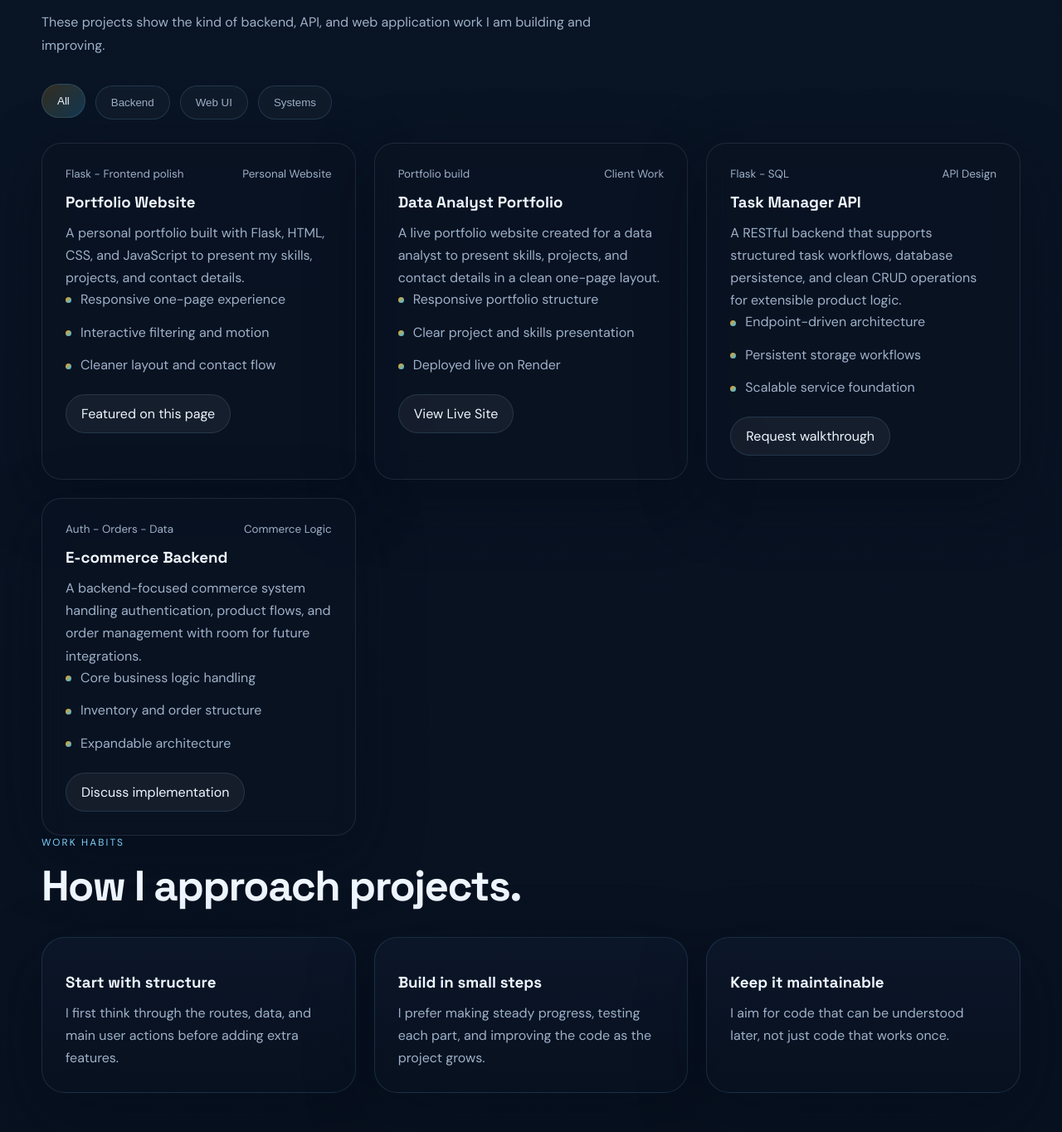
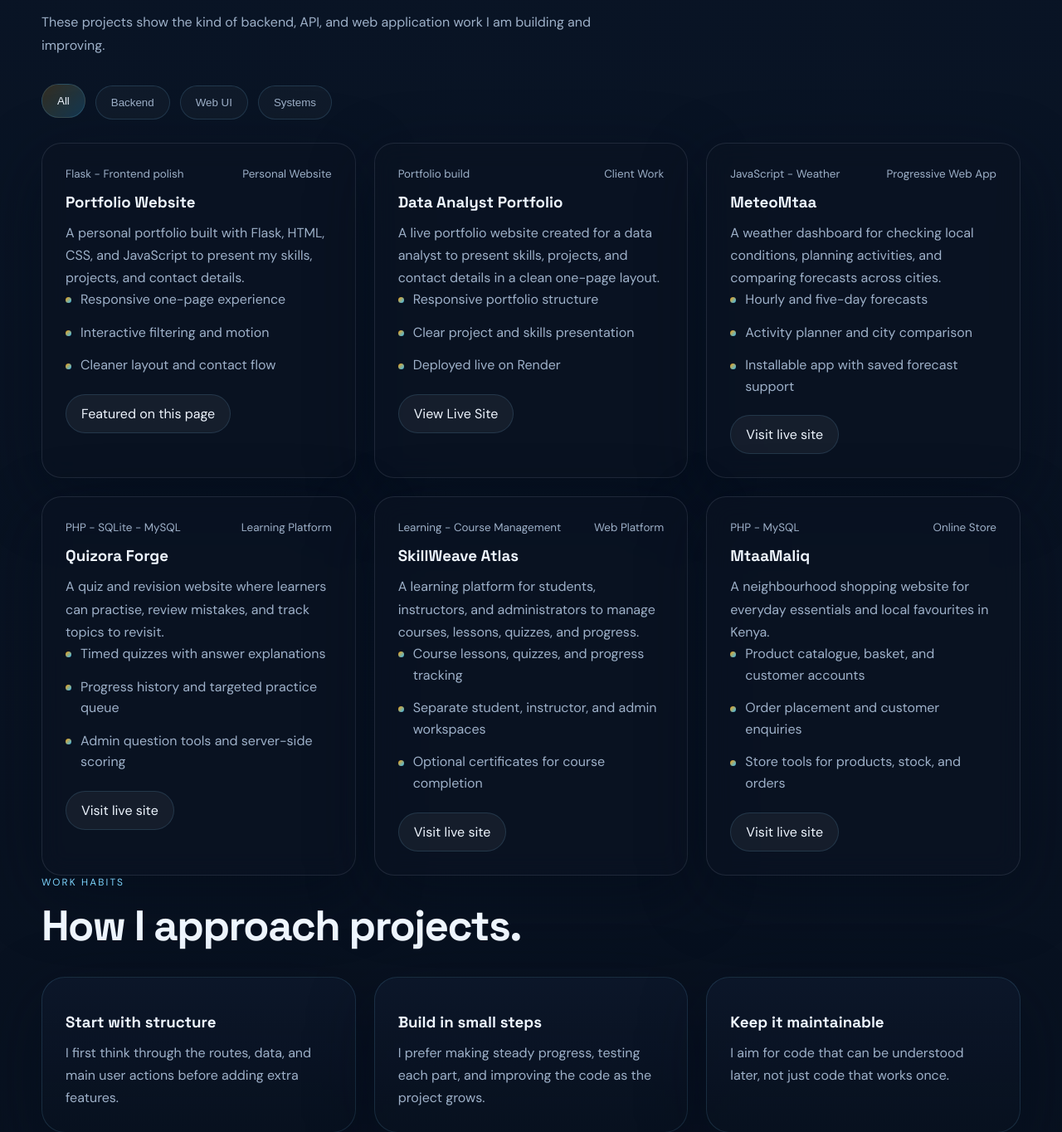
Before and after one commit to stevenazi14/steven-portfolio, a Flask app: page / in a window 1280 px wide. Shown: the part 3024-4388 px from the top of the page at 83% size. Run offline with Flask 3, Linux system fonts and the light colour scheme; some libraries are stand-ins or nearby versions.

Commit message:
Update portfolio projects

```diff
--- a/templates/index.html
+++ b/templates/index.html
@@ -272,38 +272,64 @@
                 <a href="https://kelvin-data-analyst-portfolio.onrender.com" target="_blank" rel="noopener noreferrer" class="project-link">View Live Site</a>
             </article>
 
-            <article class="project-card reveal-card" data-category="backend">
+            <article class="project-card reveal-card" data-category="product">
                 <div class="project-meta">
-                    <span>Flask - SQL</span>
-                    <span>API Design</span>
+                    <span>JavaScript - Weather</span>
+                    <span>Progressive Web App</span>
                 </div>
-                <h3>Task Manager API</h3>
-                <p>
-                    A RESTful backend that supports structured task workflows, database persistence, and clean CRUD operations for extensible product logic.
-                </p>
+                <h3>MeteoMtaa</h3>
+                <p>A weather dashboard for checking local conditions, planning activities, and comparing forecasts across cities.</p>
                 <ul class="project-points">
-                    <li>Endpoint-driven architecture</li>
-                    <li>Persistent storage workflows</li>
-                    <li>Scalable service foundation</li>
+                    <li>Hourly and five-day forecasts</li>
+                    <li>Activity planner and city comparison</li>
+                    <li>Installable app with saved forecast support</li>
                 </ul>
-                <a href="#contact" class="project-link">Request walkthrough</a>
+                <a href="https://meteomtaa.onrender.com" target="_blank" rel="noopener noreferrer" class="project-link">Visit live site</a>
             </article>
 
             <article class="project-card reveal-card" data-category="systems">
                 <div class="project-meta">
-                    <span>Auth - Orders - Data</span>
-                    <span>Commerce Logic</span>
+                    <span>PHP - SQLite - MySQL</span>
+                    <span>Learning Platform</span>
                 </div>
-                <h3>E-commerce Backend</h3>
-                <p>
-                    A backend-focused commerce system handling authentication, product flows, and order management with room for future integrations.
-                </p>
+                <h3>Quizora Forge</h3>
+                <p>A quiz and revision website where learners can practise, review mistakes, and track topics to revisit.</p>
                 <ul class="project-points">
-                    <li>Core business logic handling</li>
-                    <li>Inventory and order structure</li>
-                    <li>Expandable architecture</li>
+                    <li>Timed quizzes with answer explanations</li>
+                    <li>Progress history and targeted practice queue</li>
+                    <li>Admin question tools and server-side scoring</li>
                 </ul>
-                <a href="#contact" class="project-link">Discuss implementation</a>
+                <a href="https://quizoraforge.alwaysdata.net/" target="_blank" rel="noopener noreferrer" class="project-link">Visit live site</a>
+            </article>
+
+            <article class="project-card reveal-card" data-category="product">
+                <div class="project-meta">
+                    <span>Learning - Course Management</span>
+                    <span>Web Platform</span>
+                </div>
+                <h3>SkillWeave Atlas</h3>
+                <p>A learning platform for students, instructors, and administrators to manage courses, lessons, quizzes, and progress.</p>
+                <ul class="project-points">
+                    <li>Course lessons, quizzes, and progress tracking</li>
+                    <li>Separate student, instructor, and admin workspaces</li>
+                    <li>Optional certificates for course completion</li>
+                </ul>
+                <a href="https://skillweave-atlas.pages.dev" target="_blank" rel="noopener noreferrer" class="project-link">Visit live site</a>
+            </article>
+
+            <article class="project-card reveal-card" data-category="systems">
+                <div class="project-meta">
+                    <span>PHP - MySQL</span>
+                    <span>Online Store</span>
+                </div>
+                <h3>MtaaMaliq</h3>
+                <p>A neighbourhood shopping website for everyday essentials and local favourites in Kenya.</p>
+                <ul class="project-points">
+                    <li>Product catalogue, basket, and customer accounts</li>
+                    <li>Order placement and customer enquiries</li>
+                    <li>Store tools for products, stock, and orders</li>
+                </ul>
+                <a href="https://mtaamaliq.42web.io" target="_blank" rel="noopener noreferrer" class="project-link">Visit live site</a>
             </article>
         </div>
     </section>
```
